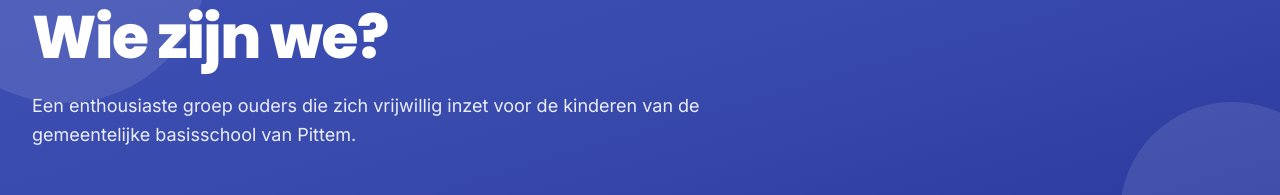
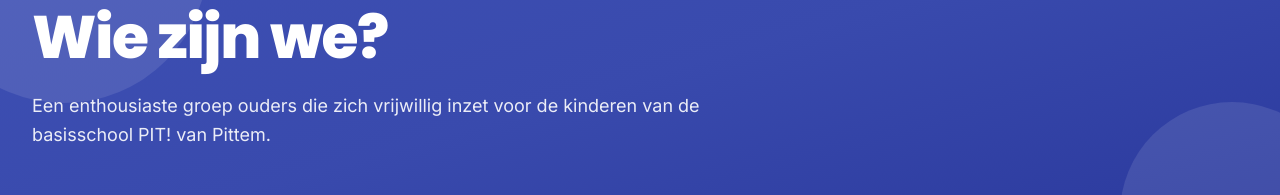
Before and after one commit to ArnaudVerschelde/ocpittem-website, a React (Vite) app in the folder frontend/: page /wie-zijn-we in a window 1280 px wide. Shown: the part 173-368 px from the top of the page. Built offline with nearby package versions, Linux system fonts and the light colour scheme.

Commit message:
Update Hero subtitle to reflect new school name
The subtitle in the Hero component was changed to reference "basisschool PIT!" instead of "gemeentelijke basisschool van Pittem," updating the school name and removing the word "gemeentelijke."

```diff
--- a/frontend/src/pages/WieZijnWePage.tsx
+++ b/frontend/src/pages/WieZijnWePage.tsx
@@ -112,7 +112,7 @@ export default function WieZijnWePage() {
         <>
             <Hero
                 title="Wie zijn we?"
-                subtitle="Een enthousiaste groep ouders die zich vrijwillig inzet voor de kinderen van de gemeentelijke basisschool van Pittem."
+                subtitle="Een enthousiaste groep ouders die zich vrijwillig inzet voor de kinderen van de basisschool PIT! van Pittem."
                 backgroundClass="bg-gradient-to-br from-secondary-500 via-secondary-600 to-secondary-800"
             />
 
```
